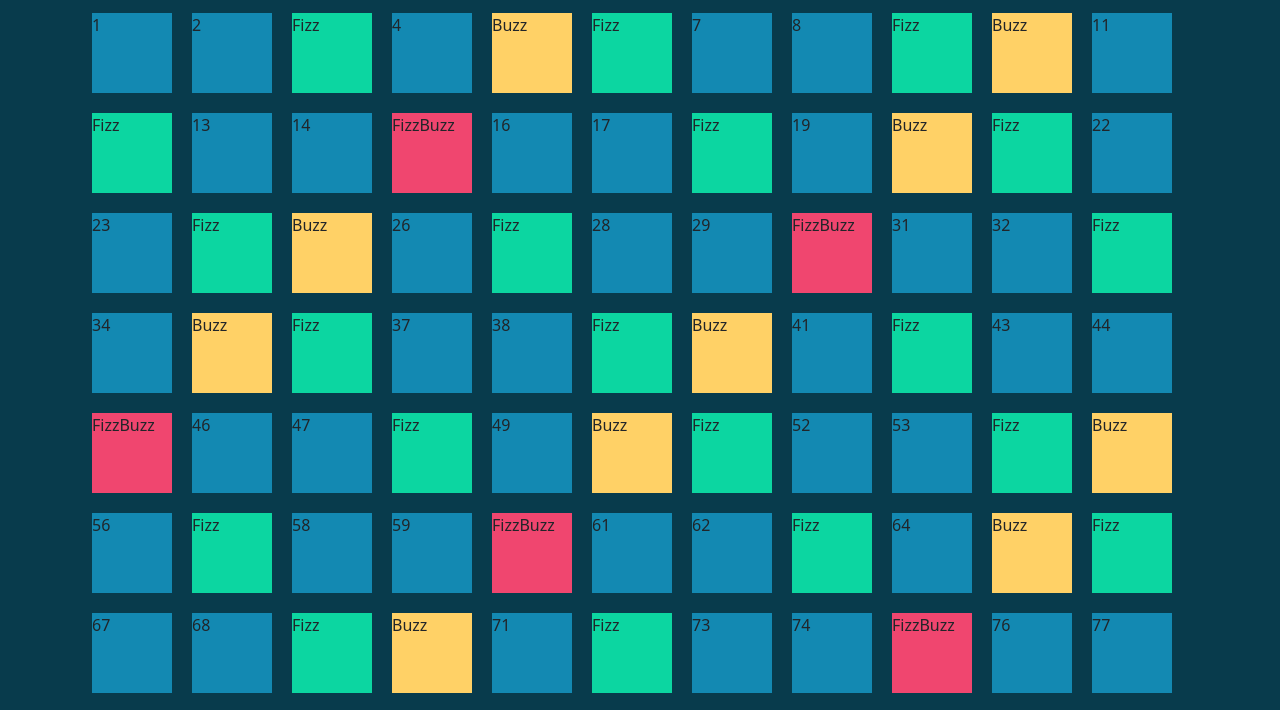
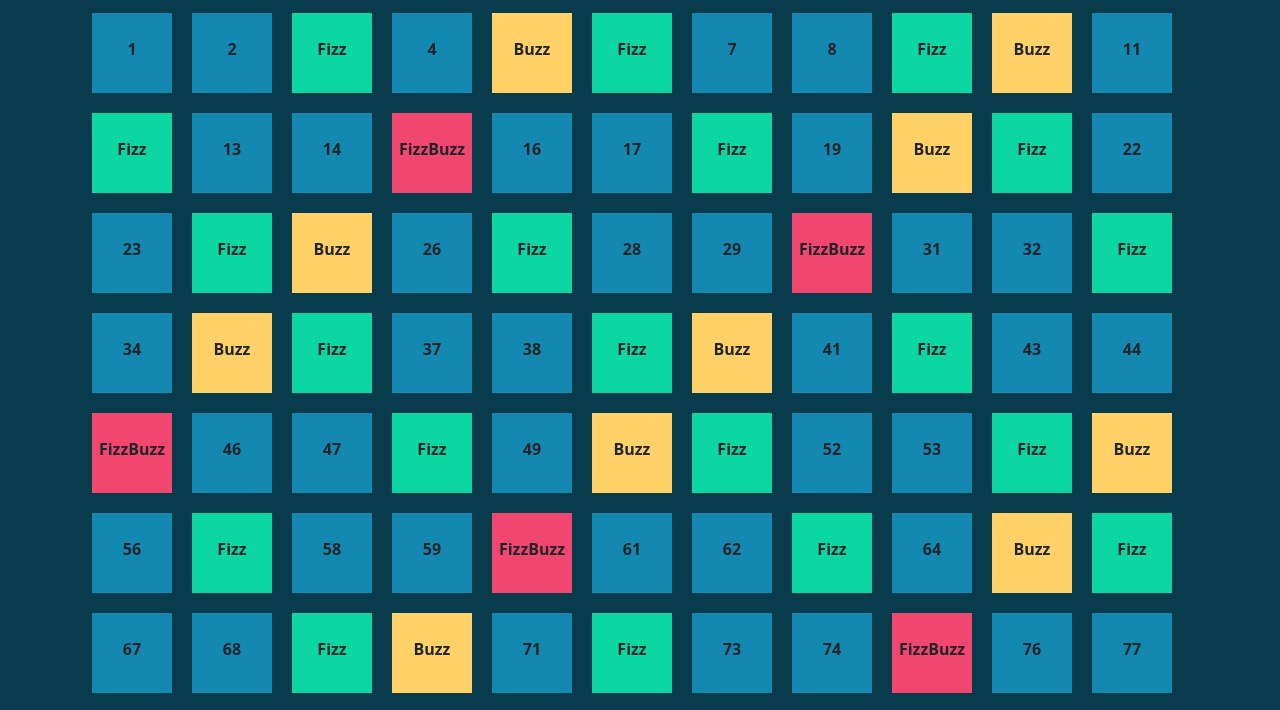
Before and after one commit to AlbertoMessineo/js-fizzbuzz, a plain HTML site: page index.html in a window 1280 px wide. Shown: the part 53-763 px from the top of the page. Drawn offline with nearby package versions, Linux system fonts and the light colour scheme.

Commit message:
feat: es completed

```diff
--- a/index.html
+++ b/index.html
@@ -14,7 +14,6 @@
     <h1 class="h1">FizzBuzzDOM</h1>
 </header>
 <main class="container container-fluid d-flex  flex-wrap">
-    <div></div>
 </main>
     <!-- link js -->
     <script src="main.js"></script>
--- a/main.js
+++ b/main.js
@@ -9,7 +9,7 @@ for( let i= 1; i <100; i++){
     // creo i div per l'html
     const elementBox = document.createElement('div');
     elementMain.append(elementBox);
-    elementBox.classList.add("box");
+    elementBox.classList.add("box" , "text-center", "fw-bolder" ,"align-middle", "pt-4");
 
     // numeri divisibili per 3 e 5
     if (i % 15 === 0){
```
